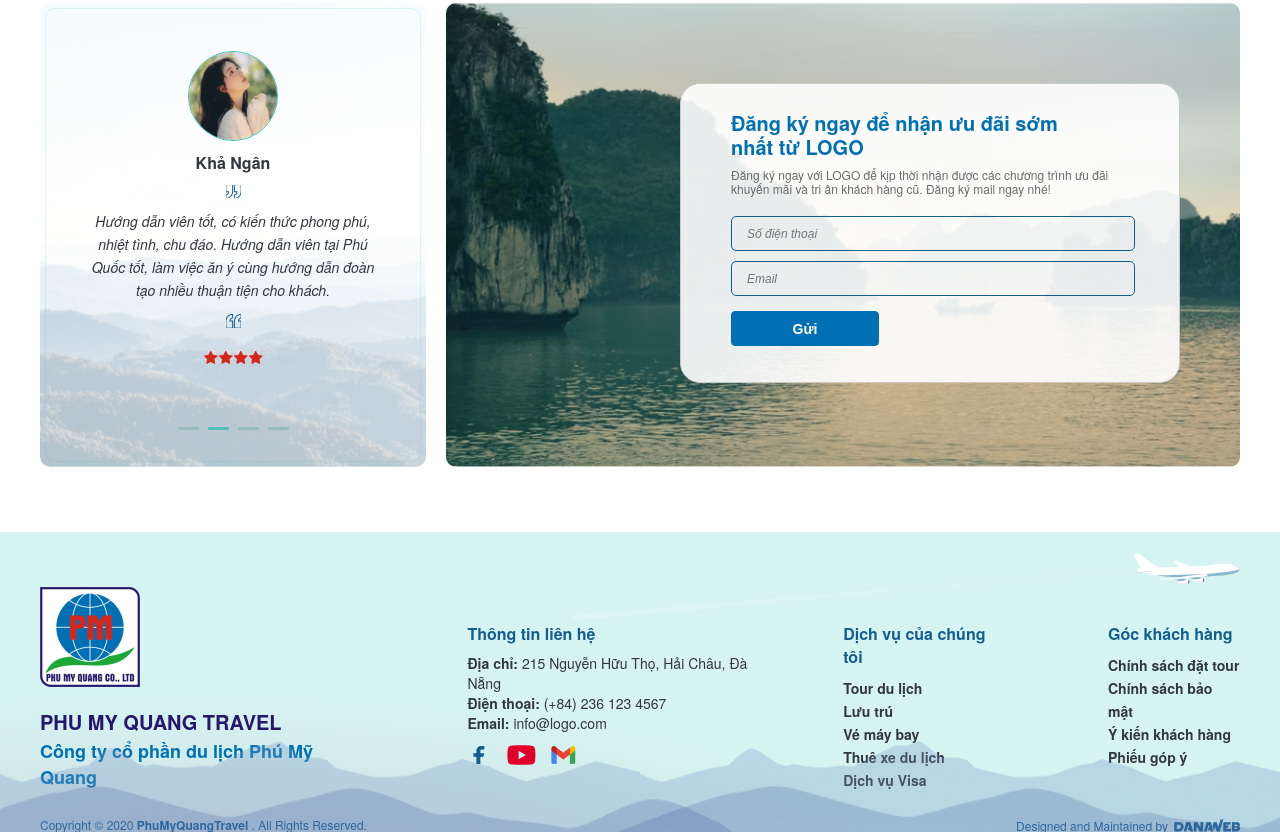
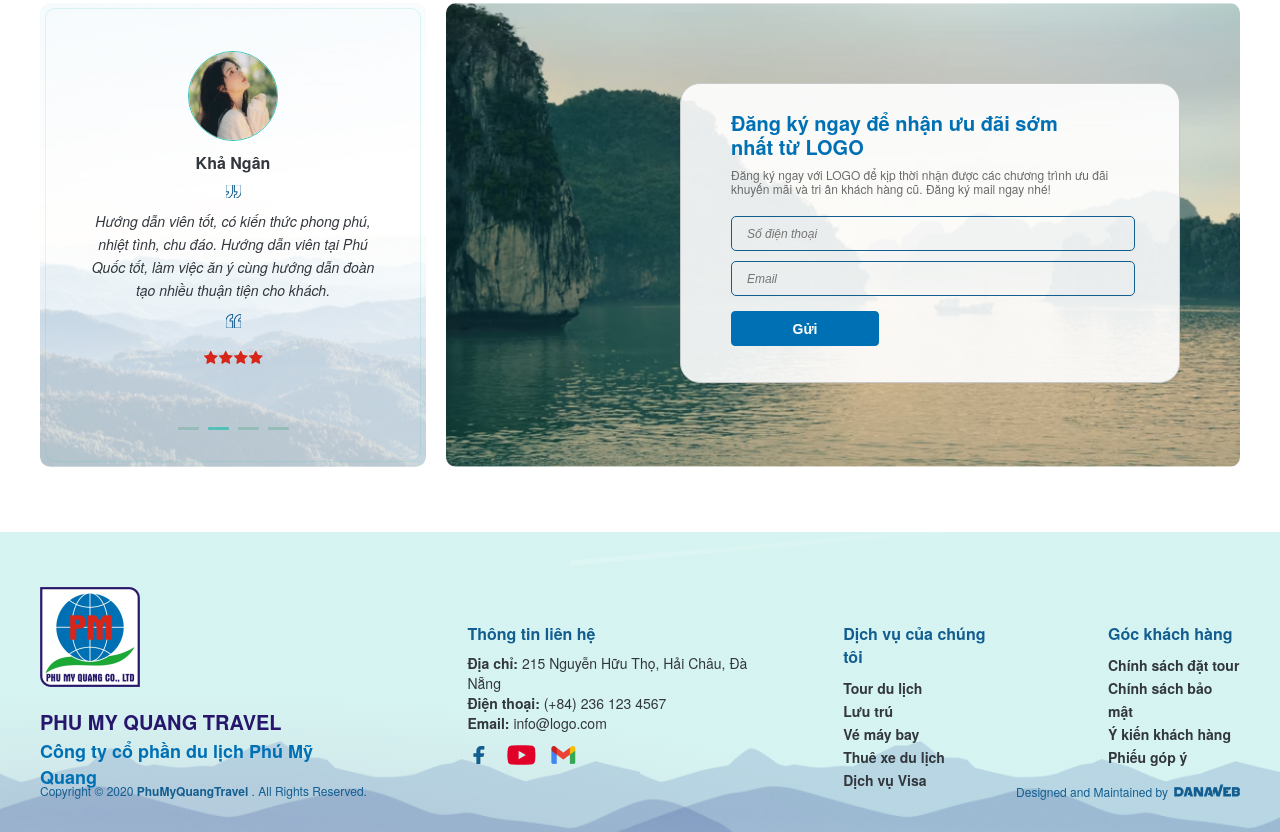
Before and after one commit to ntbinh0602/web-traveling, a plain HTML site: page index.html in a window 1280 px wide. Shown: the part 3493-4325 px from the top of the page. Drawn offline with nearby package versions, Linux system fonts and the light colour scheme; a web font is replaced by a local one.

Commit message:
modified 1

```diff
--- a/assets/css/main.css
+++ b/assets/css/main.css
@@ -961,8 +961,12 @@
 
 
  .footer-top {
-   display: flex;
-   margin-top: 55px;
+    display: flex;
+    position: absolute;
+    top: 55px;
+   left: 0;
+   right: 0;
+   z-index: 20;
  }
 
  .footer-top-branch img{
@@ -1076,8 +1080,13 @@
 
 .footer-bottom {
    display: flex;
-   justify-content: space-between;
-   margin-top: 25px;
+    justify-content: space-between;
+    /* margin-top: 25px; */
+    position: absolute;
+    align-items: center;
+    width: 100%;
+    top: 250px;
+    z-index: 20;
 }
 
 .footer-bottom-left {
--- a/index.html
+++ b/index.html
@@ -1094,7 +1094,7 @@
             </div>
             <div class="footer-bottom-right">
               <p>Designed and Maintained by</p>
-              <img src="./assets/img/icons/danaweb.png" alt="">
+              <a href="https://danaweb.vn/"><img src="./assets/img/icons/danaweb.png" alt=""></a>
             </div>
           </div>
           <div class="footer-img-plane">
```
